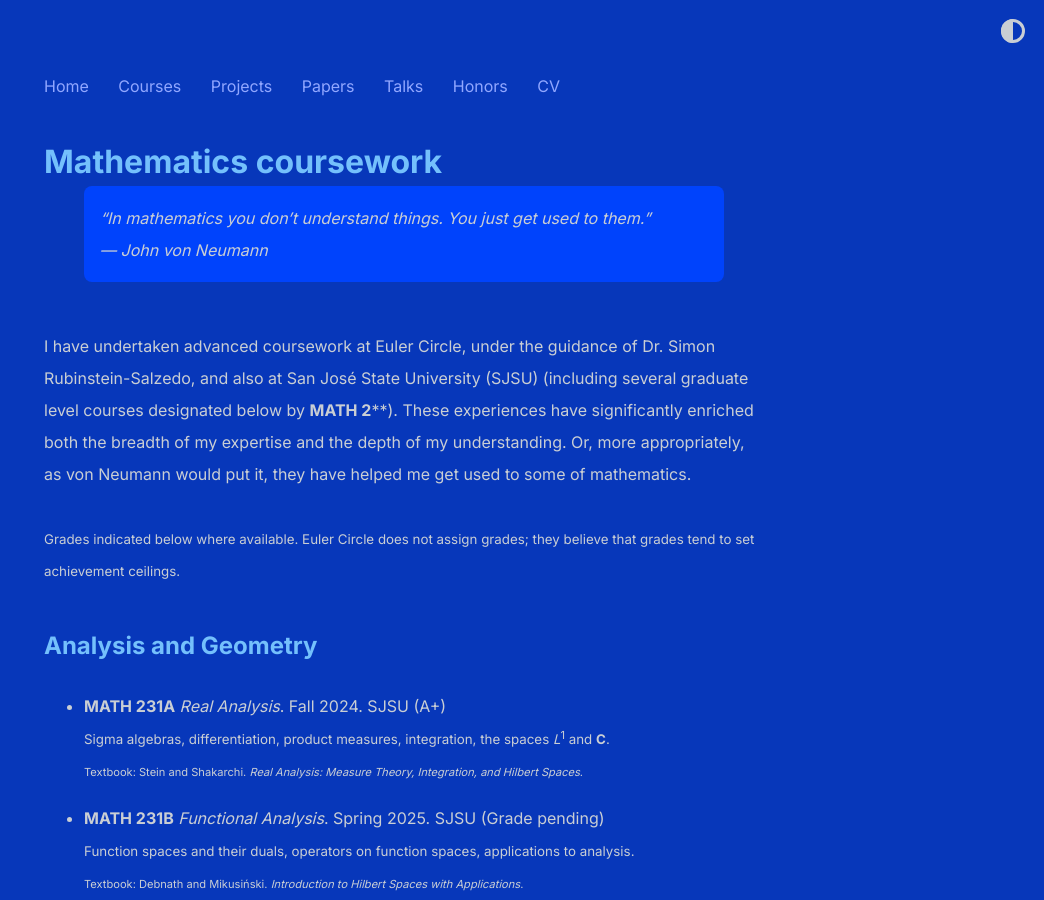
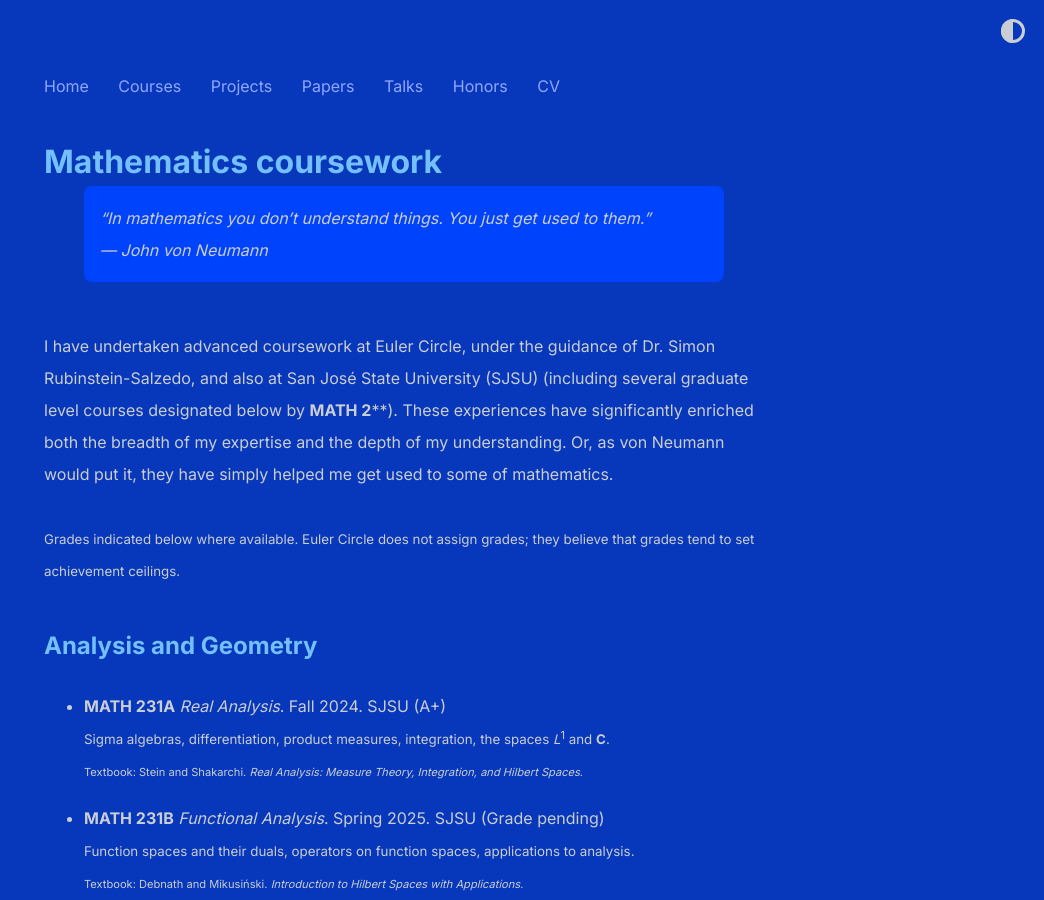
Before and after one commit to shihankanungo/shihankanungo.github.io, a Jekyll site: the page built from courses.md, in a window 1280 px wide and 900 px high. Shown: the whole window, without its empty margins (236-1280 px from the left). Built offline with Jekyll 4.4.1, drawn with Linux system fonts in a browser that asks for light colours.

Commit message:
Update courses.md

```diff
--- a/courses.md
+++ b/courses.md
@@ -5,7 +5,7 @@
 > "In mathematics you don't understand things. You just get used to them." <br> --- John von Neumann
 
 <br>
-I have undertaken advanced coursework at Euler Circle, under the guidance of Dr. Simon Rubinstein-Salzedo, and also at San José State University (SJSU) (including several graduate level courses designated below by **MATH 2****). These experiences have significantly enriched both the breadth of my expertise and the depth of my understanding. Or, more appropriately, as von Neumann would put it, they have helped me get used to some of mathematics. <br> <br>
+I have undertaken advanced coursework at Euler Circle, under the guidance of Dr. Simon Rubinstein-Salzedo, and also at San José State University (SJSU) (including several graduate level courses designated below by **MATH 2****). These experiences have significantly enriched both the breadth of my expertise and the depth of my understanding. Or, as von Neumann would put it, they have simply helped me get used to some of mathematics. <br> <br>
 <small>Grades indicated below where available. Euler Circle does not assign grades; they believe that grades tend to set achievement ceilings.</small>
 
 ## Analysis and Geometry
```
